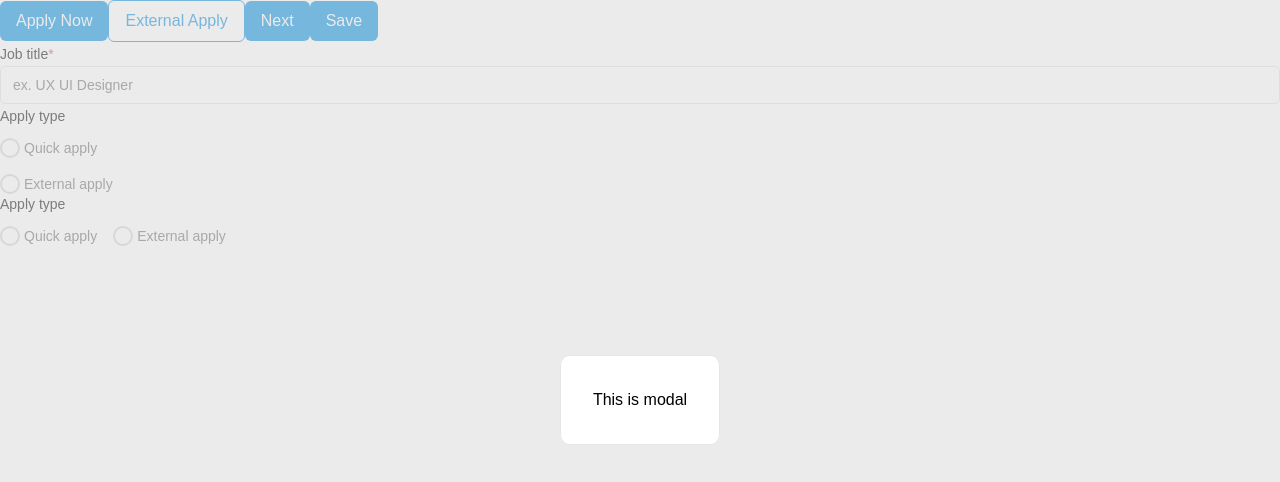
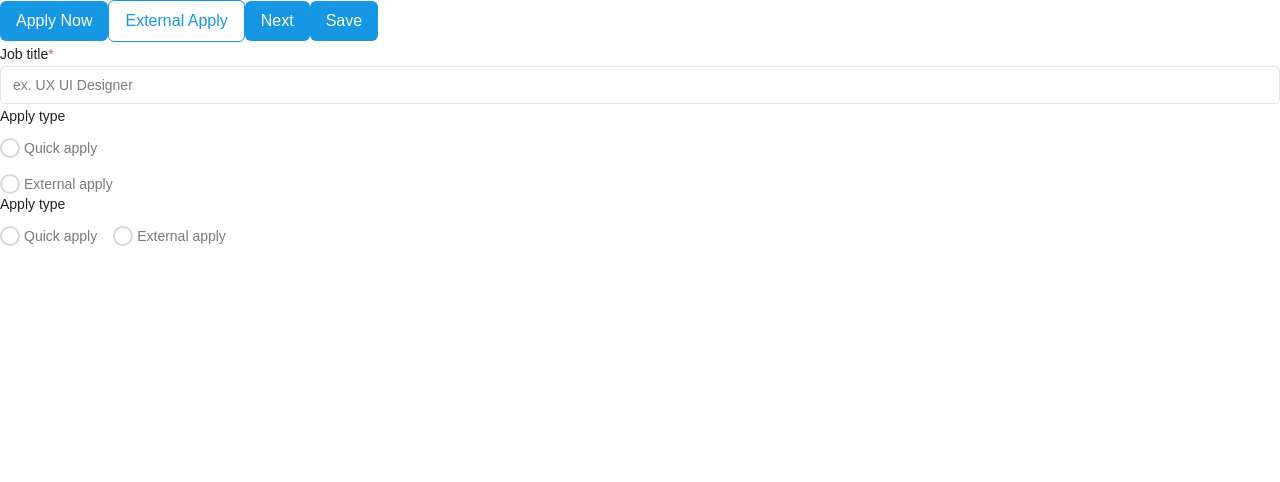
Before and after one commit to thecoadingmonk/hiring-tool, a React (Create React App) app: page / in a window 1280 px wide. Shown: the top 482 px of the page. Built offline with nearby package versions, Linux system fonts and the light colour scheme.

Commit message:
fix: removed packlock.json file, feat: add transition to modal

```diff
--- a/package.json
+++ b/package.json
@@ -14,6 +14,7 @@
     "react": "^18.2.0",
     "react-dom": "^18.2.0",
     "react-scripts": "5.0.1",
+    "react-transition-group": "^4.4.5",
     "typescript": "^4.9.5",
     "web-vitals": "^2.1.4"
   },
@@ -42,6 +43,7 @@
     ]
   },
   "devDependencies": {
+    "@types/react-transition-group": "^4.4.5",
     "tailwindcss": "^3.2.7"
   }
 }
--- a/src/App.tsx
+++ b/src/App.tsx
@@ -75,7 +75,9 @@ const App = () => {
         />
       </div>
 
-      <Modal show={show}>This is modal</Modal>
+      <Modal show={show} onClose={() => setShow((prev) => !prev)}>
+        This is modal
+      </Modal>
     </div>
   );
 };
--- a/src/components/Modal.tsx
+++ b/src/components/Modal.tsx
@@ -1,6 +1,7 @@
 import ReactDOM from "react-dom";
 import { useRef, useEffect } from "react";
 import type { FC, ReactElement } from "react";
+import CSSTransition from "react-transition-group/CSSTransition";
 import { ModalProps } from "../types/Modal";
 
 const Portal: FC<{ children: ReactElement }> = ({
@@ -22,18 +23,31 @@ const Portal: FC<{ children: ReactElement }> = ({
   return ReactDOM.createPortal(children, el.current);
 };
 
-const Modal: FC<ModalProps> = ({ children, show }: ModalProps) => {
+const Modal: FC<ModalProps> = ({ children, show, onClose }: ModalProps) => {
   return (
-    <Portal>
-      <div className="fixed top-0 bottom-0 right-0 left-0 bg-gray-10/50 flex items-center justify-center transition ease-in-out duration-300">
+    <CSSTransition
+      in={show}
+      unmountOnExit
+      timeout={{ enter: 0, exit: 300 }}
+      appear
+    >
+      <Portal>
         <div
-          className="bg-white transition ease-in-out duration-300 p-8 rounded-[10px] border border-gray-20"
-          onClick={(e) => e.stopPropagation()}
+          className="modal fixed top-0 bottom-0 right-0 left-0 bg-gray-10/50 flex items-center justify-center transition ease-in-out duration-300"
+          onClick={(e) => {
+            e.stopPropagation();
+            onClose?.(e);
+          }}
         >
-          {children}
+          <div
+            className="modal-content bg-white p-8 rounded-[10px] border border-gray-20"
+            onClick={(e) => e.stopPropagation()}
+          >
+            {children}
+          </div>
         </div>
-      </div>
-    </Portal>
+      </Portal>
+    </CSSTransition>
   );
 };
 
--- a/src/index.css
+++ b/src/index.css
@@ -4,6 +4,8 @@
 
 @import url("https://fonts.googleapis.com/css2?family=Poppins&display=swap");
 
+@import "./styles/modal.css";
+
 @layer base {
   html {
     font-family: "Poppins", sans-serif;
--- /dev/null
+++ b/src/styles/modal.css
@@ -0,0 +1,14 @@
+.modal.enter {
+  opacity: 0.5;
+}
+.modal.enter-done {
+  opacity: 1;
+}
+
+.modal.exit {
+  opacity: 0;
+}
+
+.modal-content {
+  transition: all 0.3s ease-in-out;
+}
--- a/src/types/Modal.d.ts
+++ b/src/types/Modal.d.ts
@@ -1,4 +1,5 @@
 export interface ModalProps {
   children: ReactElement;
   show: boolean;
+  onClose?: (e: React.MouseEvent<HTMLDivElement, MouseEvent>) => void;
 }
```
Also changed, not shown: 2 other files (tests, documents, lock files or other folders).
